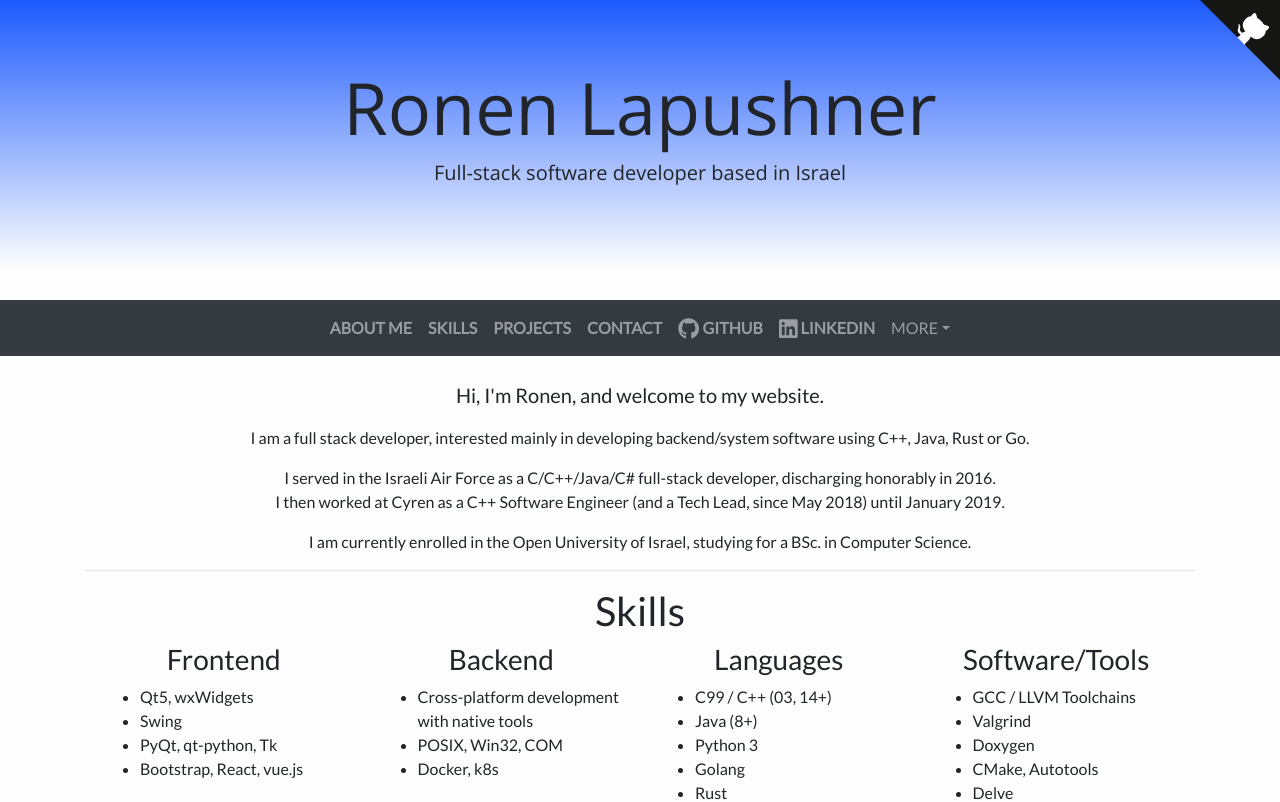
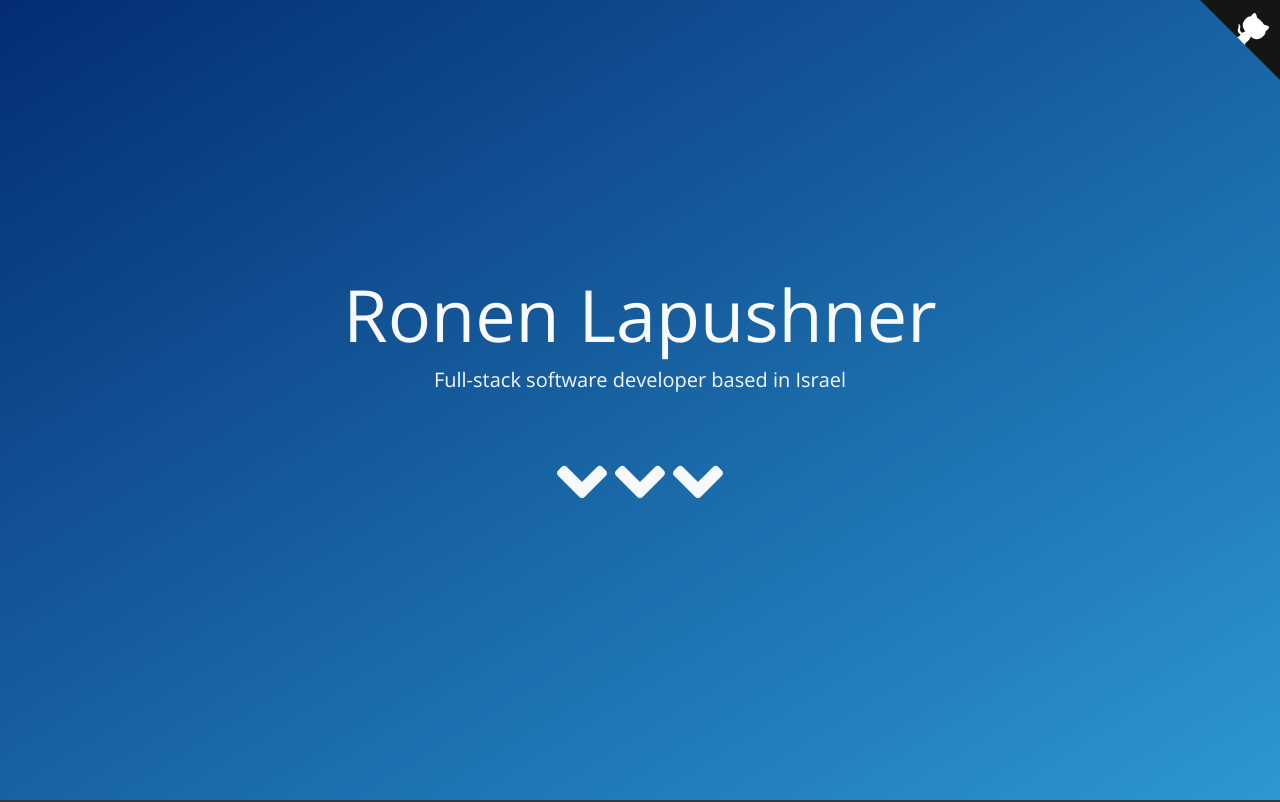
Before and after one commit to ronen25/ronen.xyz, a Vue app in the folder website/: page / in a window 1280 px wide. Shown: the top 802 px of the page. Built offline with nearby package versions, Linux system fonts and the light colour scheme; no server answers.

Commit message:
Better header theming

```diff
--- a/website/src/components/Header.vue
+++ b/website/src/components/Header.vue
@@ -6,9 +6,15 @@
       header="Ronen Lapushner"
       lead="Full-stack software developer based in Israel"
       v-bind:fluid="true"
-      class="text-center"
-      style="background-color: assets/background.jpg"
-    ></b-jumbotron>
+      class="text-center text-light min-vh-100 d-flex flex-column justify-content-center animated"
+    >
+      <br />
+      <b-button variant="link" class="text-light text-decoration-none" href="#aboutme">
+        <font-awesome-icon :icon="['fas', 'angle-down']" size="5x"></font-awesome-icon>&nbsp;
+        <font-awesome-icon :icon="['fas', 'angle-down']" size="5x"></font-awesome-icon>&nbsp;
+        <font-awesome-icon :icon="['fas', 'angle-down']" size="5x"></font-awesome-icon>
+      </b-button>
+    </b-jumbotron>
 
     <!-- WEBPAGE NAVIGATION BAR -->
     <b-navbar type="dark" variant="dark" toggleable="lg">
@@ -83,13 +89,12 @@ export default {
 </script>
 
 <style scoped>
-#jumbotron {
-  background: rgb(29, 90, 253);
-  background: linear-gradient(
-    180deg,
-    rgba(29, 90, 253, 1) 0%,
-    rgba(253, 253, 253, 1) 100%
-  );
-  font-family: 'Open Sans', sans-serif;
+.jumbotron {
+  font-family: "Open Sans", sans-serif;
+  margin-bottom: 0px;
+  background: #042d73;
+  background: -webkit-linear-gradient(top left, #042d73, #2c98d2);
+  background: -moz-linear-gradient(top left, #042d73, #2c98d2);
+  background: linear-gradient(to bottom right, #042d73, #2c98d2);
 }
 </style>
```
Also changed, not shown: website/public/index.html (line endings or trailing spaces).
